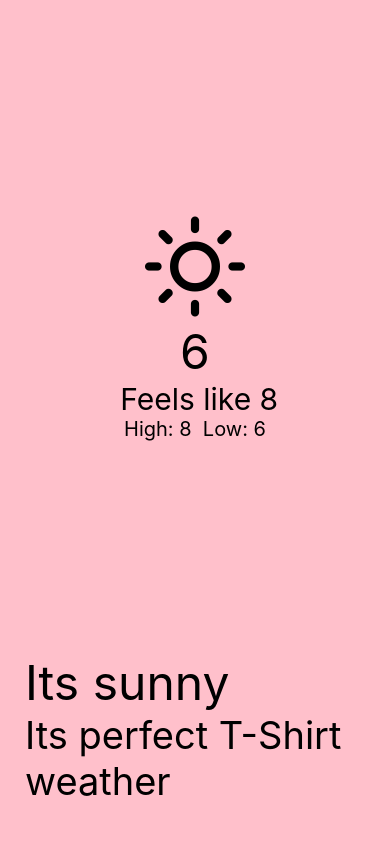
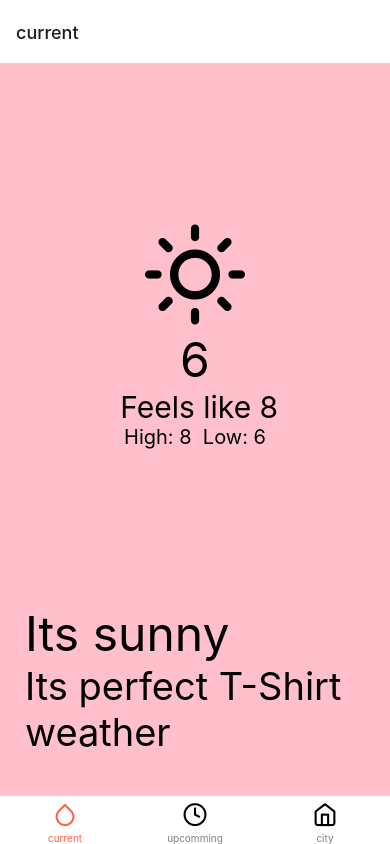
Before and after one commit to Asim-Shah-2004/Weather-App, a React Native app: screen / in a window 390 px wide. Built offline with nearby package versions, Linux system fonts and the light colour scheme.

Commit message:
added tabs

```diff
--- a/App.js
+++ b/App.js
@@ -1,20 +1,62 @@
 import React from 'react'
-import { View, StyleSheet } from 'react-native'
 import CurrentWeather from './src/screens/currentWeather.js'
 import UpcommingWeather from './src/screens/upcommingWeather.js'
 import City from './src/screens/City.js'
+import { NavigationContainer } from '@react-navigation/native'
+import { createBottomTabNavigator } from '@react-navigation/bottom-tabs'
+import { Feather } from '@expo/vector-icons'
+const Tab = createBottomTabNavigator()
 const App = () => {
   return (
-    <View style={styles.container}>
-      <CurrentWeather />
-    </View>
+    <NavigationContainer>
+      <Tab.Navigator
+        screenOptions={{
+          tabBarActiveTintColor: 'tomato',
+          tabBarInactiveTintColor: 'grey'
+        }}
+      >
+        <Tab.Screen
+          name={'current'}
+          component={CurrentWeather}
+          options={{
+            tabBarIcon: ({ focused }) => (
+              <Feather
+                name={'droplet'}
+                size={25}
+                color={focused ? 'tomato' : 'black'}
+              />
+            )
+          }}
+        />
+        <Tab.Screen
+          name={'upcomming'}
+          component={UpcommingWeather}
+          options={{
+            tabBarIcon: ({ focused }) => (
+              <Feather
+                name={'clock'}
+                size={25}
+                color={focused ? 'tomato' : 'black'}
+              />
+            )
+          }}
+        />
+        <Tab.Screen
+          name={'city'}
+          component={City}
+          options={{
+            tabBarIcon: ({ focused }) => (
+              <Feather
+                name={'home'}
+                size={25}
+                color={focused ? 'tomato' : 'black'}
+              />
+            )
+          }}
+        />
+      </Tab.Navigator>
+    </NavigationContainer>
   )
 }
 
-const styles = StyleSheet.create({
-  container: {
-    flex: 1
-  }
-})
-
 export default App
--- a/package.json
+++ b/package.json
@@ -9,10 +9,14 @@
     "web": "expo start --web"
   },
   "dependencies": {
+    "@react-navigation/bottom-tabs": "^6.5.12",
+    "@react-navigation/native": "^6.1.10",
     "expo": "~50.0.7",
     "expo-status-bar": "~1.11.1",
     "react": "18.2.0",
-    "react-native": "0.73.4"
+    "react-native": "0.73.4",
+    "react-native-safe-area-context": "^4.8.2",
+    "react-native-screens": "^3.29.0"
   },
   "devDependencies": {
     "@babel/core": "^7.20.0"
```
Also changed, not shown: 1 other file (tests, documents, lock files or other folders).
